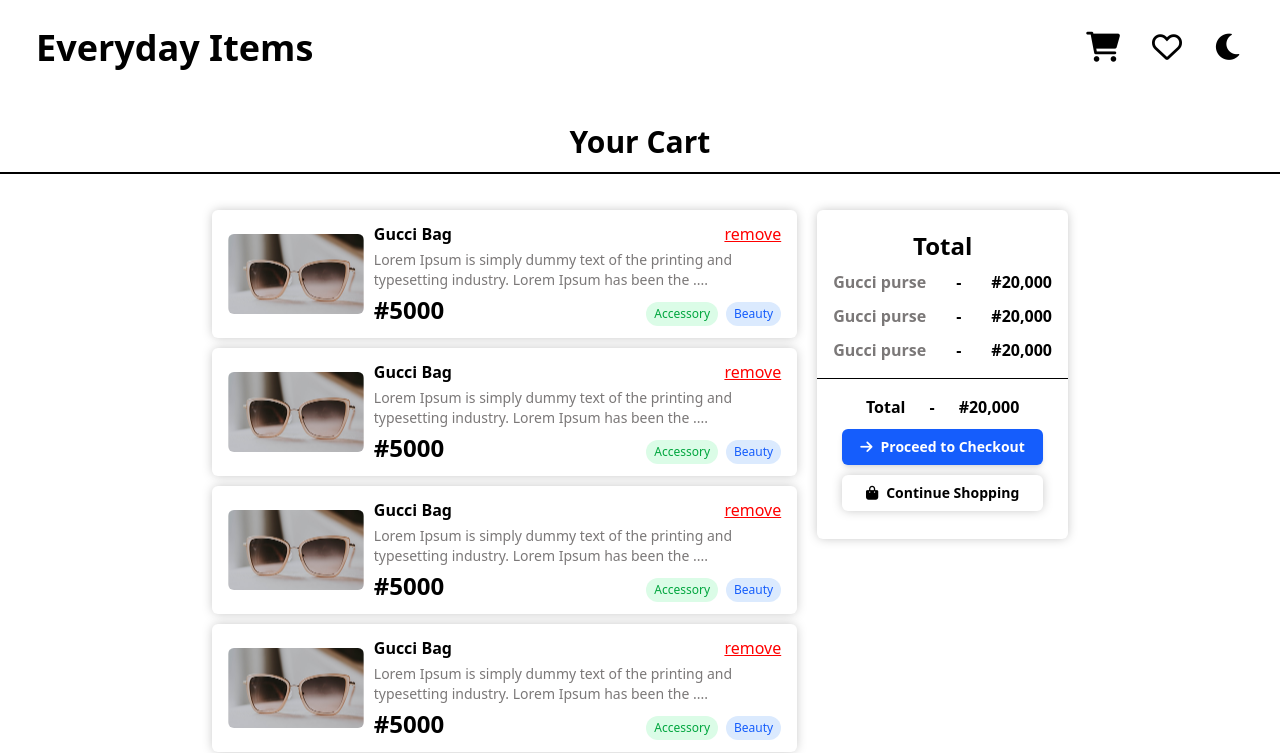
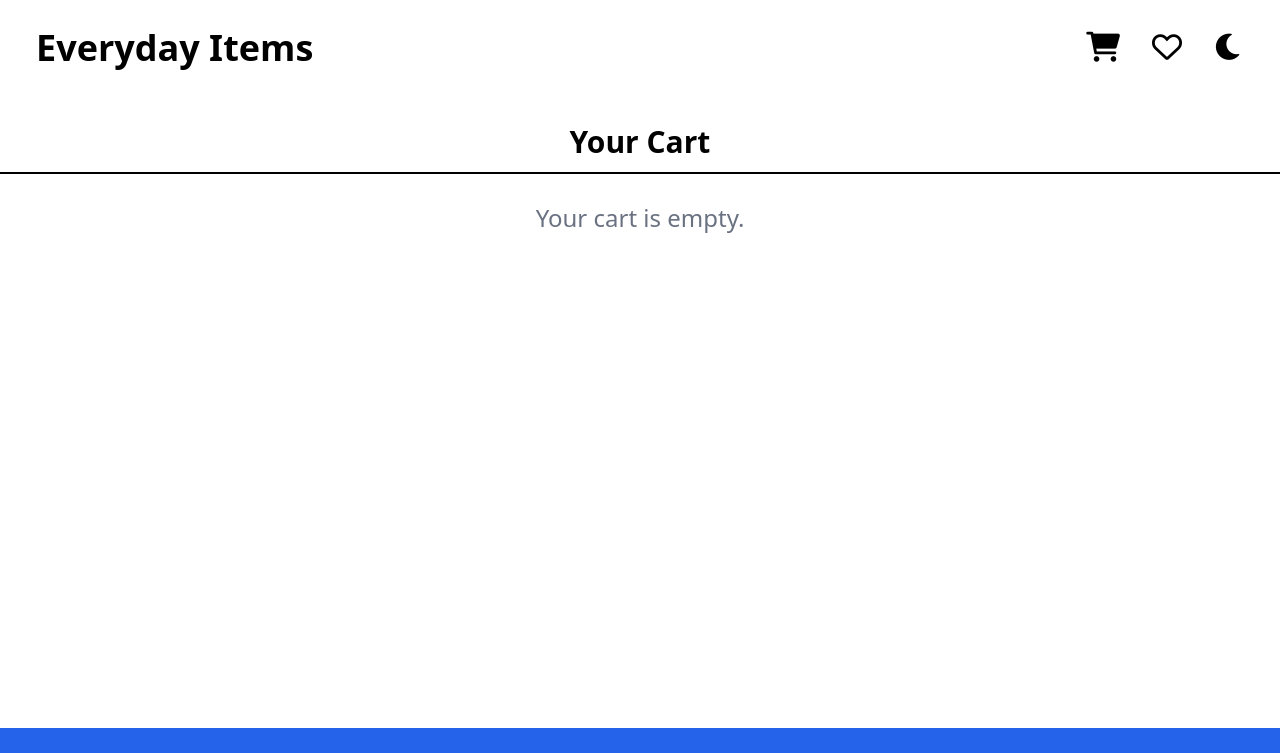
Before and after one commit to blur-r/everyday-items, a React (Vite) app: page /cart in a window 1280 px wide. Shown: the top 753 px of the page. Built offline with nearby package versions, Linux system fonts and the light colour scheme.

Commit message:
added the cart functionality

```diff
--- a/src/components/CartCard.tsx
+++ b/src/components/CartCard.tsx
@@ -1,33 +1,54 @@
-const CartCard: React.FC = () => {
+import { Link } from "react-router-dom"
+import type { CartItem } from "../types/types";
+import { useAppContext } from "../context/AppContext";
+
+type CartCardProps = {
+    cartItem: CartItem;
+    onClick?: () => void;
+};
+
+const CartCard: React.FC<CartCardProps> = ({ cartItem }) => {
+
+    const { removeFromCart } = useAppContext();
+
+    const { id, thumbnail, title, price, tags, description } = cartItem;
     return (
         <div className="flex justify-between px-4 py-3 bg-white shadow-[0_0_11px_-1px_rgba(0,0,0,0.25)] items-center gap-2.5 rounded-md">
             <div className="w-[25%]">
                 <img
-                    src="/images/236.png"
+                    src={thumbnail}
                     alt="Luxury Sun Shades"
-                    className="w-full h-20 object-cover rounded-md"
+                    className="w-full h-20 object-contain rounded-md bg-[#f2f2f2]"
                 />
             </div>
             <div className="flex flex-col gap-1 w-[75%]">
                 <div className="flex justify-between">
-                    <p className="font-bold">Gucci Bag</p>
-                    <button className="text-[red] underline">remove</button>
+                    <Link to={`/pdp/${id}`}>
+                        <p className="font-bold">{title}</p>
+                    </Link>
+                    <button className="text-[red] underline" onClick={() => removeFromCart(id)}>remove</button>
                 </div>
+                <Link to={`/pdp/${id}`}>
                     <p className="text-[#7B7878] text-sm">
-                    Lorem Ipsum is simply dummy text of the printing and typesetting industry. Lorem Ipsum has been the ....
+                        {description}
                     </p>
+                </Link>
                 <div className="flex justify-between items-center">
                     <p className="font-bold text-2xl">
-                        #5000
+                        {price}
                     </p>
                     <div>
                         <div className="flex flex-wrap gap-2 mt-2">
+                            {tags[0] && (
                                 <span className="text-xs px-2 py-1 bg-green-100 text-green-600 rounded-full">
-                                Accessory
+                                    {tags[0]}
                                 </span>
+                            )}
+                            {tags[1] && (
                                 <span className="text-xs px-2 py-1 bg-blue-100 text-blue-600 rounded-full">
-                                Beauty
+                                    {tags[1]}
                                 </span>
+                            )}
                         </div>
                     </div>
                 </div>
--- a/src/components/ProductCard.tsx
+++ b/src/components/ProductCard.tsx
@@ -78,7 +78,7 @@
                     <span className="text-lg font-bold text-black">₦{price}</span>
                     <button className="flex items-center gap-2 bg-blue-600 hover:bg-blue-700 text-white text-sm px-7 py-2 rounded-full" onClick={handleCart}>
                         <i className="fas fa-shopping-cart"></i>
-                        Add to Cart
+                        {isCart ? "Remove From Cart" : "Add to Cart"}
                     </button>
                 </div>
             </div>
--- a/src/pages/Cart.tsx
+++ b/src/pages/Cart.tsx
@@ -1,59 +1,39 @@
 import Header from "../components/Header"
 import Footer from "../components/Footer"
 import CartCard from "../components/CartCard"
+import { useAppContext } from "../context/AppContext";
 const Cart: React.FC = () => {
+
+    const { cart } = useAppContext();
+    const totalPrice = cart.reduce((acc, item) => acc + item.price, 0);
+    const finalTotalPrice = totalPrice.toFixed(2);
+
     return (
-        <div>
+        <div className="flex flex-col min-h-screen">
             <Header />
             <h1 className="text-xl font-semibold sm:text-3xl text-center mt-7 border-b-2 pb-3">
                 Your Cart
             </h1>
-
-            <div className="px-5 pt-9 flex flex-col gap-5 items-center justify-center sm:flex-row sm:items-start lg:w-[70%] lg:mx-auto">
+            <main className="flex-1">
+                {cart.length > 0 ? (<div className="px-5 pt-9 flex flex-col gap-5 items-center justify-center sm:flex-row sm:items-start lg:w-[70%] lg:mx-auto">
                     <div className="sm:w-[70%] flex flex-col gap-2.5">
-                    <CartCard />
-                    <CartCard />
-                    <CartCard />
-                    <CartCard />
-                    <CartCard />
+                        {cart.map((item) => {
+                            return <CartCard key={item.id} cartItem={item} />
+                        })}
                     </div>
                     <div className="bg-white shadow-[0_0_11px_-1px_rgba(0,0,0,0.25)] rounded-md py-5 pb-7 w-full sm:w-[30%]">
                         <p className="text-center text-2xl font-bold">
                             Total
                         </p>
                         <div className="px-4 mt-2">
-                        <div className="flex justify-between mb-2.5">
-                            <p className="font-semibold text-[#7B7878] ">
-                                Gucci purse
-                            </p>
-                            <p className="font-semibold ">
-                                -
-                            </p>
-                            <p className="font-semibold ">
-                                #20,000
-                            </p>
+                            <div className="flex flex-col justify-between mb-2.5">
+                                {cart.length > 0 && cart.map((item) => (
+                                    <div key={item.id} className="flex gap-2 justify-between">
+                                        <p className="font-semibold text-[#7B7878]">{item.title}</p>
+                                        <p className="font-semibold">-</p>
+                                        <p className="font-semibold">₦{item.price}</p>
                                     </div>
-                        <div className="flex justify-between mb-2.5">
-                            <p className="font-semibold text-[#7B7878]">
-                                Gucci purse
-                            </p>
-                            <p className="font-semibold ">
-                                -
-                            </p>
-                            <p className="font-semibold ">
-                                #20,000
-                            </p>
-                        </div>
-                        <div className="flex justify-between mb-2.5">
-                            <p className="font-semibold text-[#7B7878] ">
-                                Gucci purse
-                            </p>
-                            <p className="font-semibold ">
-                                -
-                            </p>
-                            <p className="font-semibold ">
-                                #20,000
-                            </p>
+                                ))}
                             </div>
                         </div>
                         <hr className="my-4" />
@@ -65,7 +45,7 @@
                                 -
                             </p>
                             <p className="font-semibold ">
-                            #20,000
+                                ₦{finalTotalPrice}
                             </p>
                         </div>
                         <div>
@@ -81,8 +61,11 @@
                             </div>
                         </div>
                     </div>
-            </div>
-            <Footer />
+                </div>) : (<p className="text-center text-gray-500 text-2xl mt-7">
+                    Your cart is empty.
+                </p>)}
+            </main>
+            < Footer />
         </div>
     )
 }
```
Also changed, not shown: src/types/types.ts (+10 -0 lines). Lines whose indentation alone changed are shown as unchanged.
